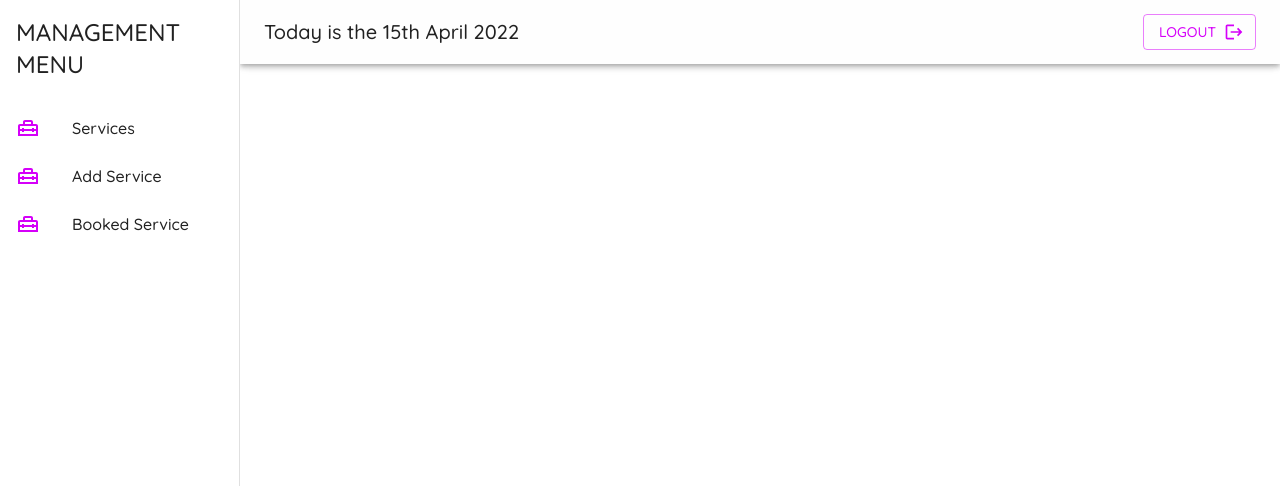
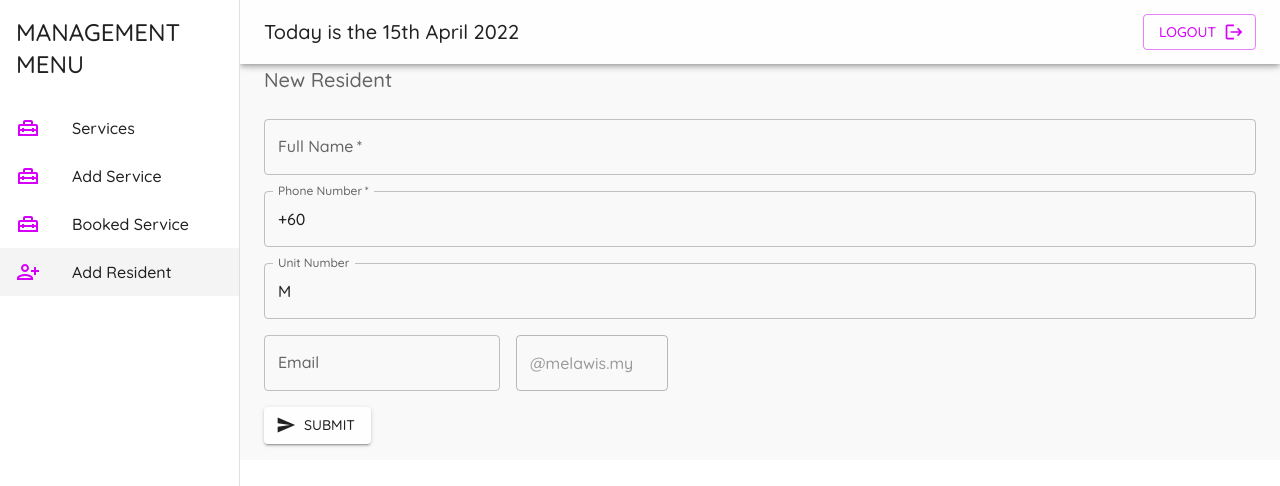
Before and after one commit to seyyednaquib/amsm_web, a React (Create React App) app: page /addResident in a window 1280 px wide. Shown: the top 486 px of the page. Built offline with nearby package versions, Linux system fonts and the light colour scheme; no server answers; sample sign-in values are in the browser's storage.

Commit message:
register user

```diff
--- a/src/App.js
+++ b/src/App.js
@@ -5,6 +5,7 @@ import ServicePage from './pages/servicePage';
 import ServiceDetails from './pages/serviceDetails';
 import HomePage from './pages/HomePage';
 import Services from './pages/services';
+import AddResident from './pages/addResident';
 import PermanentDrawerLeft from'./components/test';
 import React from "react";
 import { createTheme , ThemeProvider} from '@mui/material/styles'
@@ -50,6 +51,7 @@ function App() {
           <Route path="/services" element={<Services/>}/>
           <Route path="/addService" element={<AddService/>}/>
           <Route path="/serviceDetails/:id" element={<ServiceDetails/>}/>
+          <Route path="/addResident" element={<AddResident/>}/>
           <Route path="/test" element={<PermanentDrawerLeft/>}/>
         </Routes>
        </Layout>
--- a/src/components/Layout.js
+++ b/src/components/Layout.js
@@ -4,7 +4,7 @@ import { Typography } from '@mui/material'
 import './layout.css'
 import { display, spacing, styled } from '@mui/system';
 import { List,ListItem ,ListItemText} from '@mui/material';
-import { HomeRepairService, HomeRepairServiceOutlined, SubjectOutlined } from '@mui/icons-material';
+import { HomeRepairService, HomeRepairServiceOutlined, PersonAddAlt1Outlined, SubjectOutlined } from '@mui/icons-material';
 import { useLocation, useNavigate } from 'react-router-dom';
 import { format } from 'date-fns';
 import LogoutIcon from '@mui/icons-material/Logout';
@@ -46,7 +46,12 @@ export default function Layout({children}) {
             text: 'Booked Service',
             icon: <HomeRepairServiceOutlined color='secondary'/>,
             path: '/'
-        }
+        },
+        {
+          text: 'Add Resident',
+          icon: <PersonAddAlt1Outlined color='secondary'/>,
+          path: '/addResident'
+      }
     ]
   return (
     <MyComponent>
--- /dev/null
+++ b/src/pages/addResident.js
@@ -0,0 +1,141 @@
+import React,{ useEffect, useState } from "react";
+import { useParams } from "react-router-dom";
+import { uid } from "uid";
+import { auth, db } from "../firebase";
+import  { set,ref, onValue, remove, update,  } from "firebase/database";
+import {  useNavigate } from "react-router-dom";
+
+import SendIcon from '@mui/icons-material/Send';
+import { Box, Container, FormControlLabel, FormLabel, Grid, Typography } from "@mui/material";
+import { Button } from "@mui/material";
+import { TextField } from "@mui/material";
+import { Radio ,RadioGroup} from "@mui/material";
+import { createUserWithEmailAndPassword } from "firebase/auth";
+export default function AddResident() {
+    const navigate= useNavigate();
+    const [addingInput,setaddingInput] =useState({
+        residentId:'',
+        rName:'',
+        rPhone:'',
+        rUnit:'',
+        rEmail:'',
+    });
+    useEffect(()=>{
+        auth.onAuthStateChanged(user => {
+            if(!user){
+                navigate('/');
+            }
+        });
+    },[]);
+    const addResident = (e)=>{
+        e.preventDefault();
+        if(addingInput.rName === ''){
+            alert('Please Input Resident Name')
+            return
+        }else if(addingInput.rEmail === ''){
+            alert('Please Input Resident Email')
+            return
+        }else if(addingInput.rPhone === ''){
+            alert('Please Input Resident Phone Number')
+            return
+        }
+        const tempPassword= 'Melawis@123';
+        createUserWithEmailAndPassword(auth,addingInput.rEmail+'@melawis.my',tempPassword).then(()=> {
+            console.log(auth.currentUser.uid);
+           set(ref(db,"/Resident/"+auth.currentUser.uid ), {
+            residentId: auth.currentUser.uid,
+            rName: addingInput.rName,
+            rphone: addingInput.rPhone,
+            rUnit: addingInput.rUnit,
+            rEmail: addingInput.rEmail+'@melawis.my',
+           });
+           setaddingInput('');
+           navigate('/services');
+        }).catch((err=> alert(err.message)));
+    };
+
+  return (
+    <Container sx={{display:'block'}}>
+        <Typography
+          variant="h6"
+          component="h2"
+          color="textSecondary"
+          gutterBottom
+        >
+          New Resident
+        </Typography>
+        <form noValidate autoComplete="off" onSubmit={addResident}>
+        <TextField
+          onChange={(e)=> setaddingInput({...addingInput,rName:e.target.value})}
+          variant="outlined"
+          label="Full Name"
+          color="secondary"
+          fullWidth
+          required
+          sx={{
+              marginTop:2,
+              marginBottom:2,
+          }}
+        />
+        <TextField
+          onChange={(e)=> setaddingInput({...addingInput,rPhone:e.target.value})}
+          variant="outlined"
+          label="Phone Number"
+          defaultValue='+60'
+          color="secondary"
+          fullWidth
+          required
+          sx={{
+            marginBottom:2,
+          }}
+        />
+        <TextField
+          onChange={(e)=> setaddingInput({...addingInput,rUnit:e.target.value})}
+          variant="outlined"
+          label="Unit Number"
+          defaultValue='M'
+          color="secondary"
+          fullWidth
+          sx={{
+            marginBottom:2,
+          }}
+        />
+        <Grid container spacing={2}>
+        <Grid item xs={6} md={3}>
+        <TextField
+          onChange={(e)=> setaddingInput({...addingInput,rEmail:e.target.value})}
+          variant="outlined"
+          label="Email"
+          color="secondary"
+          fullWidth
+          sx={{
+            marginBottom:2,
+          }}
+        />
+        </Grid>
+        <Grid item xs={6} md={2}>
+        <TextField
+          onChange={(e)=> setaddingInput({...addingInput,rEmail:e.target.value})}
+          variant="outlined"
+          defaultValue='@melawis.my'
+          disabled
+          color="secondary"
+          sx={{
+            marginBottom:2,
+          }}
+        />
+        </Grid>
+        </Grid>
+        <Button
+          type='submit'
+          color='primary'
+          variant="contained"
+          startIcon={<SendIcon/>}
+          sx={{marginBottom:2}}
+          >
+          Submit
+        </Button>
+        </form>
+    </Container>
+  )
+}
--- a/src/pages/addService.js
+++ b/src/pages/addService.js
@@ -128,6 +128,7 @@ export default function AddService(){
             color='primary'
             variant="contained"
             startIcon={<SendIcon/>}
+            sx={{marginBottom:2}}
             >
             Submit
             </Button>
```
